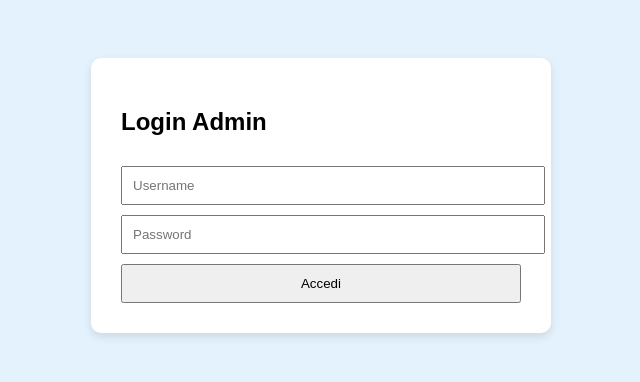
After one commit to Valerio-Minorenti/Architetture, a Flask app: page /login in a window 1280 px wide. The commit adds this page. Shown: the top 382 px of the page, without its empty margins (319-959 px from the left). Run offline with Flask 3, Linux system fonts and the light colour scheme.

Commit message:
Aggiunta pagina login e file JSON

```diff
--- /dev/null
+++ b/qmaster-project/admin-service/credenziali.json
@@ -0,0 +1,6 @@
+{
+    "admin": "adminpass",
+    "matteo": "ciao123",
+    "lucia": "password456",
+    "giovanni": "qwerty789"
+  }
--- a/qmaster-project/admin-service/main.py
+++ b/qmaster-project/admin-service/main.py
@@ -1,11 +1,54 @@
-from flask import Flask, request, render_template, redirect, url_for
+from flask import Flask, request, render_template, redirect, url_for, session
 import requests
+import json
+import os
+from functools import wraps
 
 app = Flask(__name__)
+app.secret_key = "supersegreta"  # Cambia con una chiave forte in produzione
+
 QUEUE_SERVICE_URL = "http://queue-service:5004"
+CREDENTIALS_FILE = "credenziali.json"
 
-# Pagina iniziale per attivare uno sportello
+# 👮‍♂️ Decoratore per forzare il login
+def login_required(f):
+    @wraps(f)
+    def decorated_function(*args, **kwargs):
+        if not session.get("logged_in"):
+            return redirect(url_for("login"))
+        return f(*args, **kwargs)
+    return decorated_function
+
+# 🔐 Login
+@app.route("/login", methods=["GET", "POST"])
+def login():
+    if request.method == "POST":
+        username = request.form["username"]
+        password = request.form["password"]
+
+        try:
+            with open(CREDENTIALS_FILE, "r") as file:
+                credentials = json.load(file)
+
+            if credentials.get(username) == password:
+                session["logged_in"] = True
+                return redirect(url_for("index"))
+            else:
+                return render_template("login.html", error="Credenziali errate")
+        except Exception as e:
+            return render_template("login.html", error=f"Errore: {e}")
+
+    return render_template("login.html")
+
+# 🔓 Logout
+@app.route("/logout")
+def logout():
+    session.clear()
+    return redirect(url_for("login"))
+
+# 🧭 Home page (protetta)
 @app.route('/', methods=['GET', 'POST'])
+@login_required
 def index():
     if request.method == 'POST':
         queue_id = request.form['queue_id']
@@ -22,8 +65,9 @@ def index():
 
     return render_template("index.html")
 
-# Pagina di gestione dello sportello attivo
+# 🛠 Gestione sportello (protetta)
 @app.route('/gestione/<queue_id>', methods=['GET', 'POST'])
+@login_required
 def gestione(queue_id):
     result = None
 
@@ -54,6 +98,6 @@ def gestione(queue_id):
 
     return render_template("gestisci_sportello.html", queue_id=queue_id, result=result)
 
-# Avvio del servizio
+# ▶️ Avvio servizio
 if __name__ == '__main__':
     app.run(host='0.0.0.0', port=5002)
--- /dev/null
+++ b/qmaster-project/admin-service/templates/login.html
@@ -0,0 +1,37 @@
+<!-- templates/login.html -->
+<!DOCTYPE html>
+<html lang="it">
+<head>
+    <meta charset="UTF-8">
+    <title>Login Admin</title>
+    <style>
+        body { font-family: sans-serif; background-color: #e3f2fd; padding: 50px; }
+        .form-container {
+            max-width: 400px;
+            margin: auto;
+            background: white;
+            padding: 30px;
+            border-radius: 10px;
+            box-shadow: 0 4px 10px rgba(0,0,0,0.1);
+        }
+        input, button {
+            width: 100%;
+            padding: 10px;
+            margin-top: 10px;
+        }
+    </style>
+</head>
+<body>
+    <div class="form-container">
+        <h2>Login Admin</h2>
+        <form method="POST">
+            <input type="text" name="username" placeholder="Username" required>
+            <input type="password" name="password" placeholder="Password" required>
+            <button type="submit">Accedi</button>
+        </form>
+        {% if error %}
+            <p style="color: red;">{{ error }}</p>
+        {% endif %}
+    </div>
+</body>
+</html>
--- a/qmaster-project/ticket-online-service/templates/ticket_status.html
+++ b/qmaster-project/ticket-online-service/templates/ticket_status.html
@@ -90,7 +90,7 @@
         // 🟢 Evento specifico per il proprio turno
         socket.on("update", (data) => {
             if (data.ticket_number === ticketNumber) {
-                notifyEl.innerText = "✅ È il tuo turno! Presentati allo sportello.";
+                notifyEl.innerText = "✅ È il tuo turno! Presentati allo sportello ";
                 peopleBeforeEl.innerText = "0";
                 queueIdEl.innerText = data.queue_id;
             }
```
